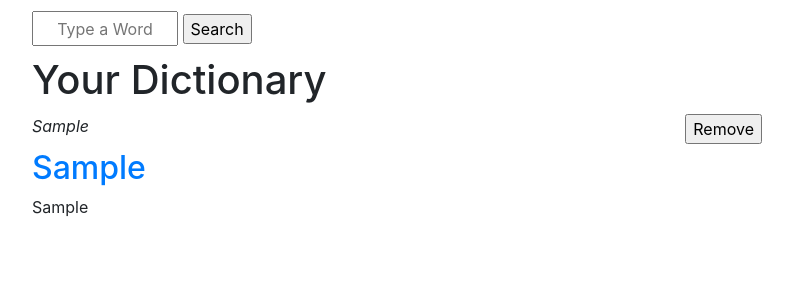
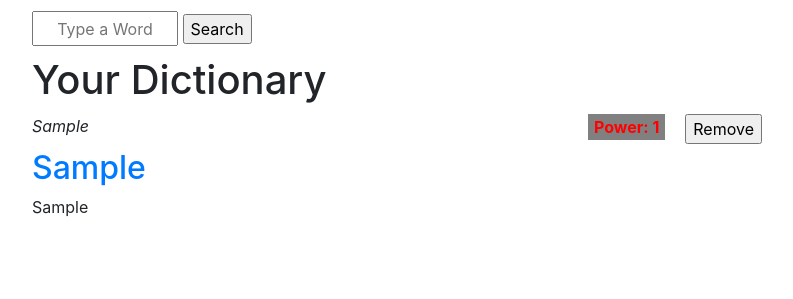
Before and after one commit to mehmetsan/DictionaryDjango, a Django app: page / in a window 1280 px wide. Shown: the part 57-356 px from the top of the page, without its empty margins (53-846 px from the left). Run offline with Django 3.2, Linux system fonts and the light colour scheme; a user stored in the database is signed in; tables that the repository leaves empty hold one stand-in row (values such as "Sample post"); some libraries are stand-ins or nearby versions.

Commit message:
Power implemented

```diff
--- a/dictApp/home/views.py
+++ b/dictApp/home/views.py
@@ -1,11 +1,13 @@
 from django.shortcuts import render
 from dictword.models import Dictword, Interaction
+from .decorators import user_see_practice
+
 import requests
 import json
 import os
 import random
 from dotenv import load_dotenv
-
+from math import sqrt
 
 def get_data(search_word):
     # API Configuration
@@ -32,10 +34,40 @@ def get_data(search_word):
 
 def global_check(word):
     all_words = Dictword.objects.all()
-    global_dict_check = all_words.all().filter(word=word)
+    global_dict_check = all_words.filter(word=word.capitalize())
 
     return global_dict_check[0] if global_dict_check else False
 
+def update_score( words, current_user ):
+    for each in words:
+        interaction_obj = Interaction.objects.all().filter(word=each, user=current_user)
+        appear_count = interaction_obj[0].appear_count
+        search_count = interaction_obj[0].search_count
+        points = interaction_obj[0].points
+
+        power = (points / sqrt(appear_count) ) + search_count / 5
+        interaction_obj.update(power=power)
+    return
+
+def get_powers( words, current_user ):
+    powers = []
+    for each in words:
+        word_obj = Dictword.objects.get(word=each)
+        interaction_obj = Interaction.objects.get(word=each, user=current_user)
+
+        power = interaction_obj.power
+        color = ""
+
+        if power >= 5:
+            color = 'green'
+        elif power >= 2:
+            color = 'yellow'
+        else:
+            color = 'red'
+
+
+        powers.append([word_obj, interaction_obj.power, color])
+    return powers
 
 # Create your views here.
 def home(request):
@@ -51,11 +83,12 @@ def home(request):
         load_dotenv('.env')
 
         search_word = request.POST.get('search_word')
-        global_dict_check = global_check(search_word)
-        user_dict_check = user_words.filter(word=search_word)
 
         # If searching a new word
         if search_word:
+            global_dict_check = global_check(search_word)
+            user_dict_check = user_words.filter(word=search_word)
+
             definition, part_of_speech = "", ""
 
             # If the word is already in the database
@@ -63,26 +96,17 @@ def home(request):
                 definition = global_dict_check.definition
                 part_of_speech = global_dict_check.part_of_speech
 
+                # Update interaction if the word is in user's dictionary
                 if user_dict_check:
                     interaction = Interaction.objects.all().filter(word=user_dict_check[0], user=current_user)
                     search_count = interaction[0].search_count
                     interaction.update(search_count = search_count + 1)
-                else:
-                    Interaction.objects.create(
-                        user=current_user,
-                        word=global_dict_check,
-                        points = 0,
-                        search_count = 1,
-                        appear_count = 0,
-                        power = 0
-                    )
 
             # If we need an API call
             else:
                 definition, part_of_speech = get_data(search_word)
                 if not definition:
                     return render( request, 'home/home.html', {'words':user_words, 'made_a_search':True, 'practice':practice, 'not_found':True} )
-
 
             # Convert definition to one sentence to store its value in hidden input
             def_one_word = definition.replace(' ','-')
@@ -93,6 +117,7 @@ def home(request):
                 'definition' : definition.capitalize(),
                 'part_of_speech' : part_of_speech.capitalize()
             }
+            user_words = get_powers( list(user_words) , request.user )
             return render( request, 'home/home.html', {'words':user_words, 'made_a_search':True, "query":word_data, "def_one_word":def_one_word, 'practice':practice} )
 
         # If saving the word
@@ -100,6 +125,7 @@ def home(request):
 
             word = request.POST.get('word')
             global_dict_check = global_check(word)
+            user_dict_check = user_words.filter(word=search_word)
             created_word = ""
 
             # If the word is not present in the whole dictionary
@@ -127,7 +153,7 @@ def home(request):
                 word=created_word,
                 points = 0,
                 search_count = 1,
-                appear_count = 0,
+                appear_count = 1,
                 power = 0
             )
 
@@ -136,6 +162,7 @@ def home(request):
             # Update Practice availability
             practice = True if len(user_words) > 9 else False
 
+            user_words = get_powers( list(user_words) , request.user )
             return render( request, 'home/home.html', {'words':user_words, 'made_a_search':False, "query":None, 'practice': practice} )
 
         # If removing a word
@@ -151,11 +178,14 @@ def home(request):
             # Update Practice availability
             practice = True if len(user_words) > 9 else False
 
+            user_words = get_powers( list(user_words) , request.user )
             return render( request, 'home/home.html', {'words':user_words, 'made_a_search':False, "query":None, 'practice': practice} )
 
+    user_words = get_powers( list(user_words) , request.user )
     # If the user click 'Clear'
     return render( request, 'home/home.html', {'words':user_words, 'made_a_search':False, "query":None, 'practice': practice} )
 
+@user_see_practice
 def practice(request):
 
     # If an answer is given
@@ -170,7 +200,7 @@ def practice(request):
             cw_word = Dictword.objects.get(word=question_cw)
             cw_score = Interaction.objects.all().filter(user=request.user, word=cw_word)
             cw_points = cw_score[0].points
-            cw_score.update(points=cw_points + 1)
+            cw_score.update(points=cw_points + 4)
 
         # Wrong answer given
         else:
@@ -178,7 +208,7 @@ def practice(request):
             cw_word = Dictword.objects.get(word=question_cw)
             cw_score = Interaction.objects.all().filter(user=request.user, word=cw_word)
             cw_points = cw_score[0].points
-            cw_score.update(points=cw_points - 3)
+            cw_score.update(points=cw_points - 2)
 
             # Subtract from first false word's points
             fw1_word = Dictword.objects.get(word=question_fw1)
@@ -195,6 +225,8 @@ def practice(request):
     # Get random words and a random definition
     user_words = Dictword.objects.all().filter(user=request.user)
     random_words = random.sample(list(user_words), 3)
+
+    update_score( list(user_words), request.user)
 
     # Update each word's appear counts
     for each in random_words:
--- a/dictApp/templates/home/home.html
+++ b/dictApp/templates/home/home.html
@@ -49,16 +49,20 @@
     {% endif%}
 
     <h1> Your Dictionary </h1>
-    {% for word in words %}
+    {% for word, power, color in words %}
         <article class="media content-section">
             <div class="media-body">
                 <div class="article-metadata">
                     <span><i>{{word.part_of_speech}}</i></span>
-                    <form class="remove" method="POST">
-                        {% csrf_token %}
-                        <input type="hidden" name="word_to_remove" value={{word.word}}>
-                        <input type="submit" name="remove" value="Remove">
-                    </form>
+                    <div class="remove">
+                        <button class="power" style="color: {{color}};"> <strong>Power: {{power}}</strong> </button>
+                        <form class="remove-button" method="POST">
+                            {% csrf_token %}
+                            <input type="hidden" name="word_to_remove" value={{word.word}}>
+                            <input type="submit" name="remove" value="Remove">
+                        </form>
+                    </div>
+
                 </div>
                 <h2><a class="article-title" href="#">{{ word.word }}</a></h2>
                 <p class="article-content">{{ word.definition }}</p>
@@ -94,6 +98,19 @@
         .remove{
             float: right;
         }
+        .power{
+            background-color: grey; /* Green */
+            border: none;
+            color: white;
+            text-align: center;
+            text-decoration: none;
+            cursor: pointer;
+            float: left;
+        }
+        .remove-button{
+            float: right;
+            margin-left: 20px;
+        }
         .article-metadata{
             height: 35px;
         }
```
Also changed, not shown: dictApp/home/decorators.py (added, +19 -0 lines).
